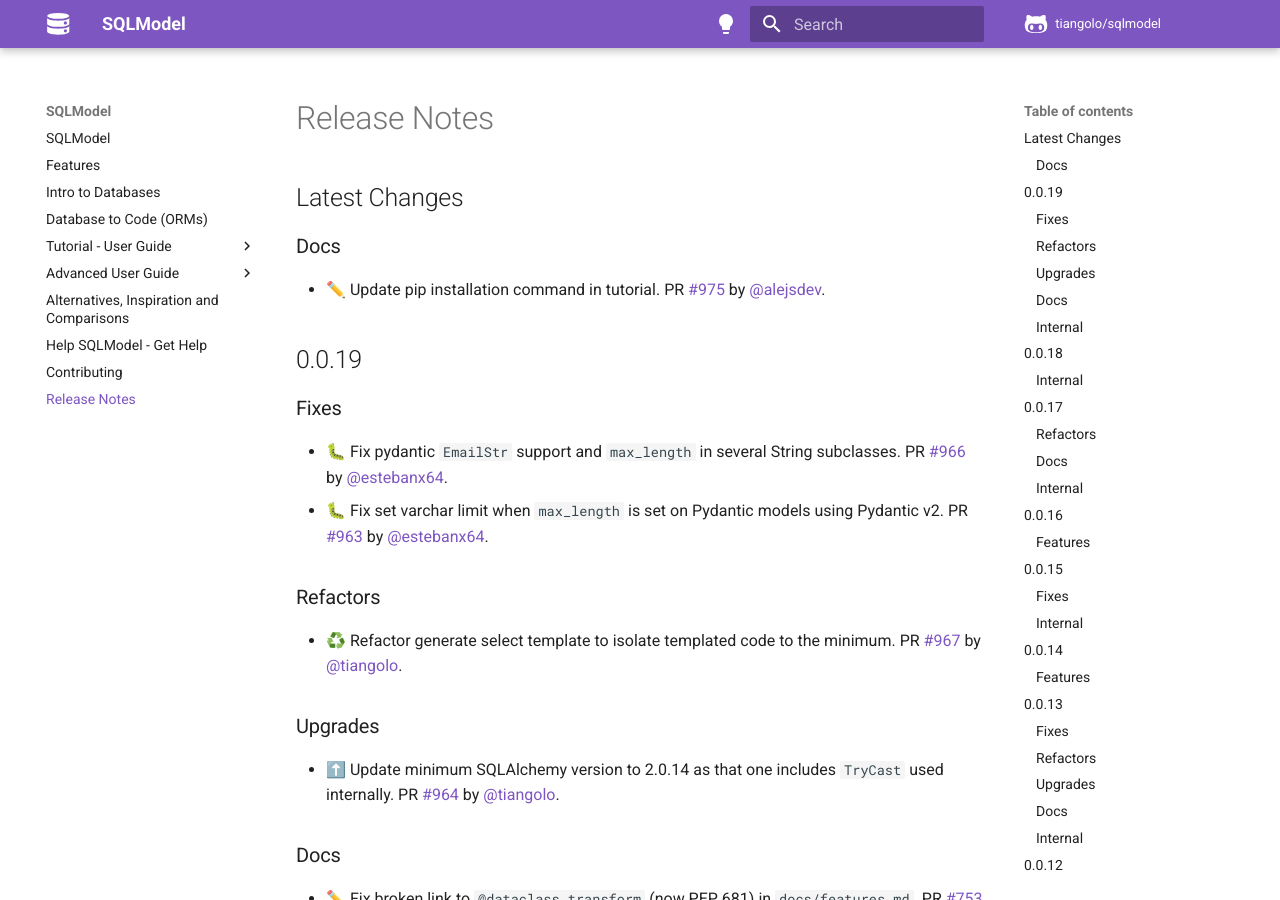
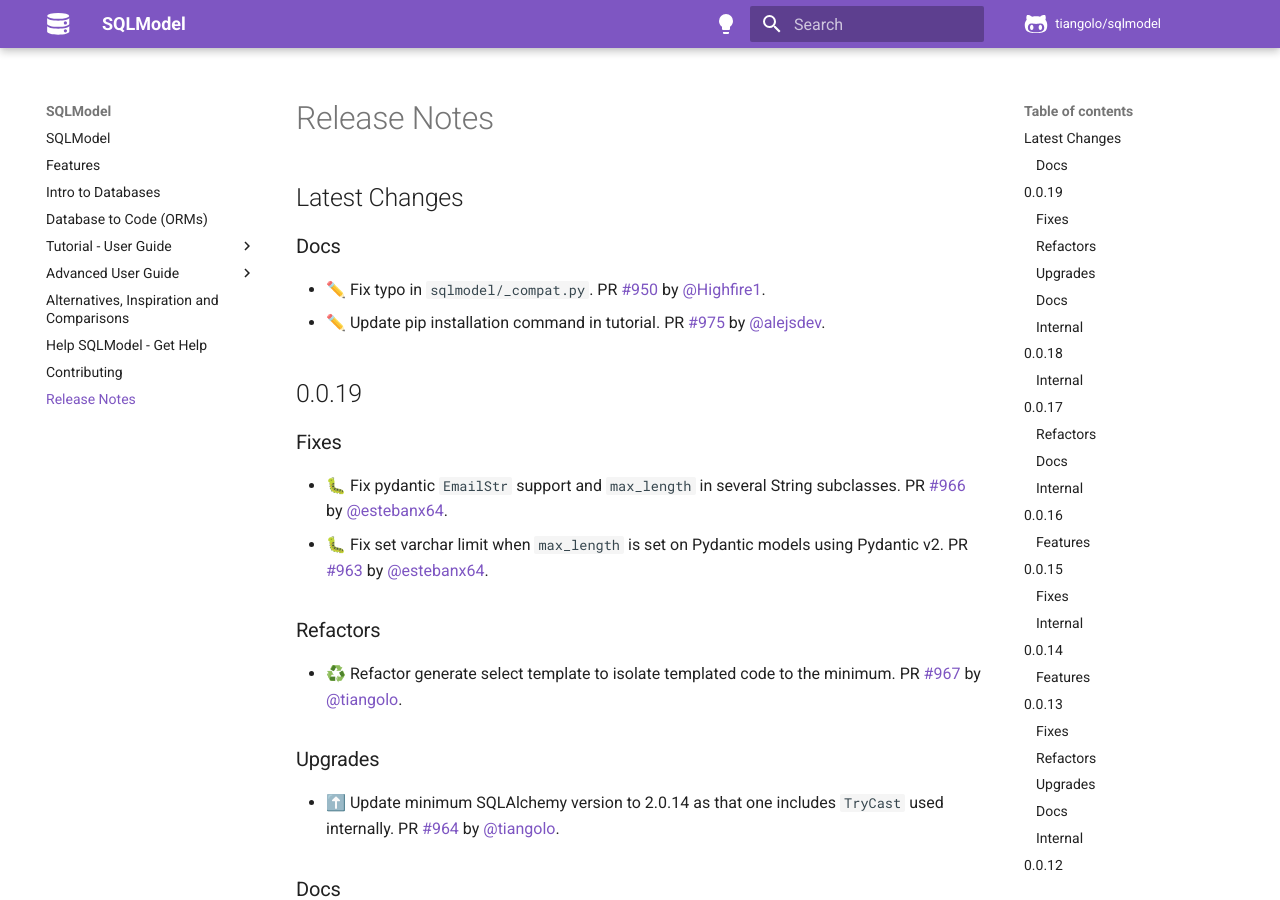
Before and after one commit to sztrakabalint/fastapi-sqlmodel, an MkDocs documentation site: the page built from docs/release-notes.md, in a window 1280 px wide and 900 px high. Built offline with MkDocs 1.6.1 and Material for MkDocs 9.7.7, drawn with Linux system fonts in a browser that asks for light colours; comment, search, counter and statistics services are not loaded.

Commit message:
📝 Update release notes

```diff
--- a/docs/release-notes.md
+++ b/docs/release-notes.md
@@ -4,6 +4,7 @@
 
 ### Docs
 
+* ✏️ Fix typo in `sqlmodel/_compat.py`. PR [#950](https://github.com/tiangolo/sqlmodel/pull/950) by [@Highfire1](https://github.com/Highfire1).
 * ✏️ Update pip installation command in tutorial. PR [#975](https://github.com/tiangolo/sqlmodel/pull/975) by [@alejsdev](https://github.com/alejsdev).
 
 ## 0.0.19
```
